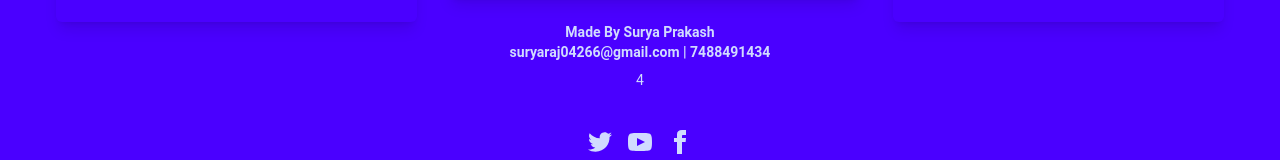
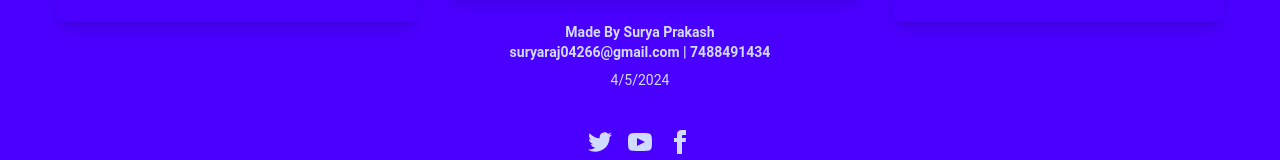
Before and after one commit to suryaharsh2212/Real-time-Chat-Application, a React (Vite) app in the folder Client/: page / in a window 1280 px wide. Shown: the part 1582-1742 px from the top of the page. Built offline with nearby package versions, Linux system fonts and the light colour scheme; no server answers.

Commit message:
Date added

```diff
--- a/Client/src/Components/NewHero.jsx
+++ b/Client/src/Components/NewHero.jsx
@@ -150,7 +150,7 @@ function NewHero() {
                         <br />
                         <h1 className='font-semibold'>suryaraj04266@gmail.com | 7488491434</h1>
                     </p>
-                    <p>{new Date().getDate()} </p>
+                    <p>{new Date().getDate()}/{new Date().getMonth()}/{new Date().getFullYear()} </p>
                 </aside>
                 <nav>
                     <div className="grid grid-flow-col gap-4">
```
